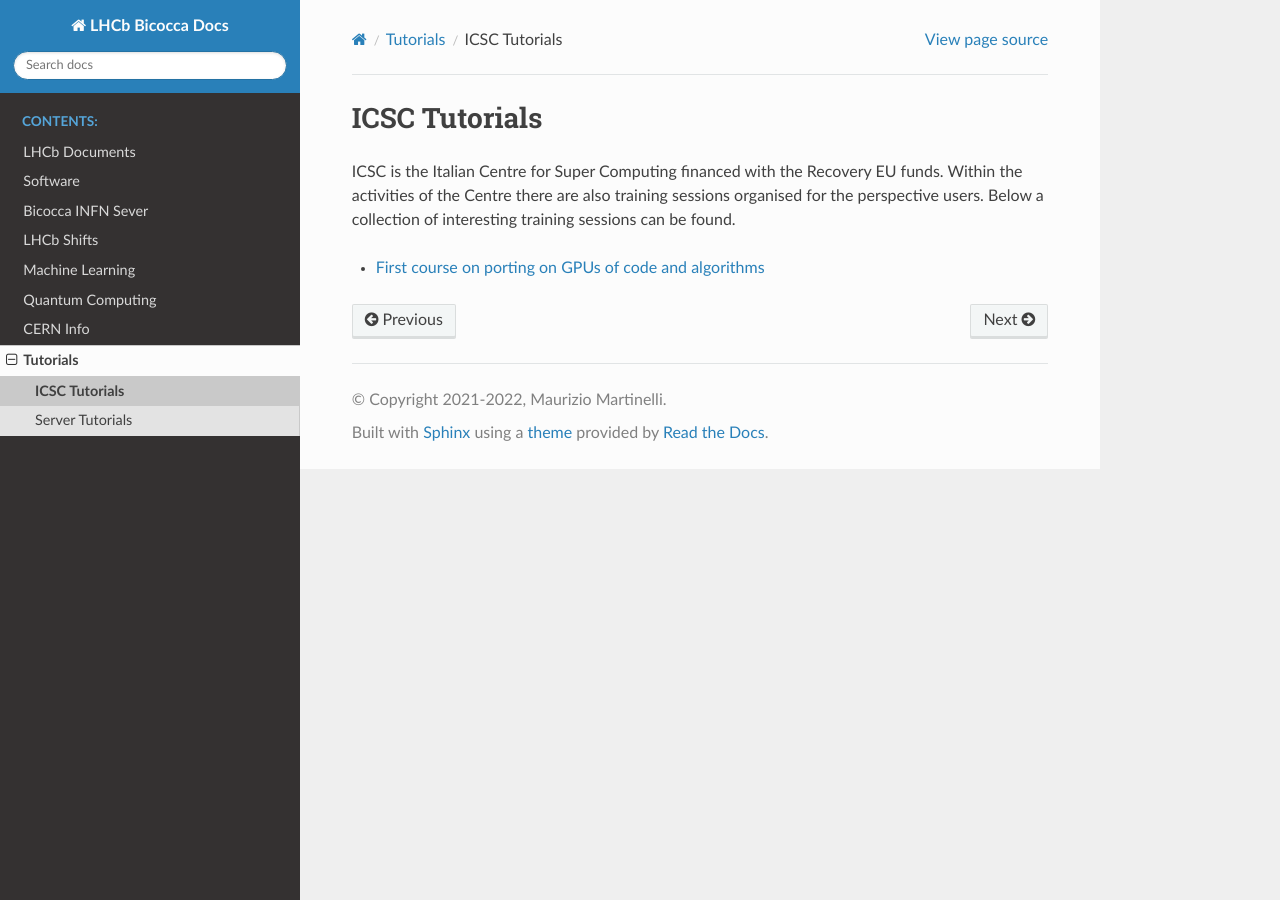
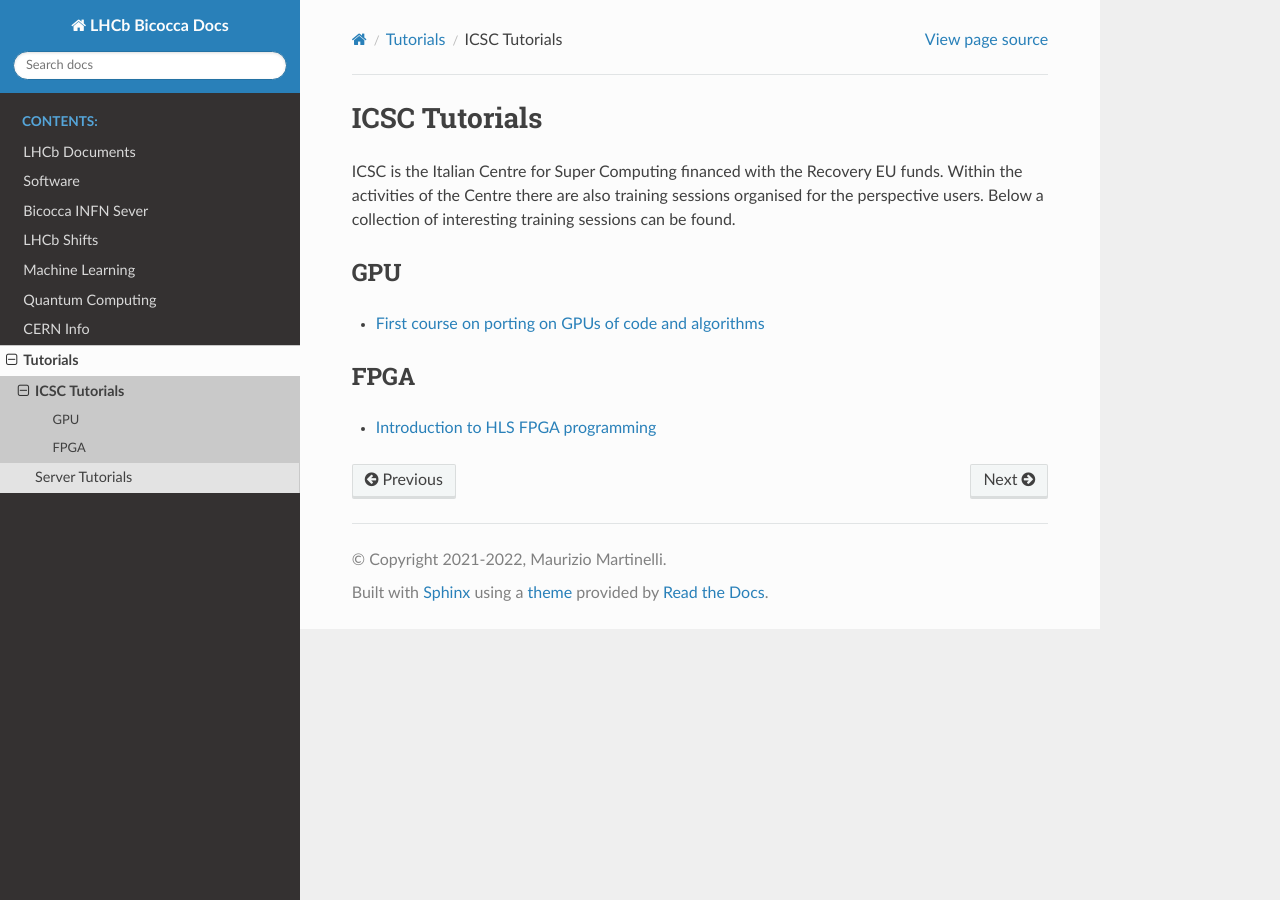
Before and after one commit to lhcb-bicocca/documentation, a Sphinx documentation site: the page built from docs/source/tutorials/icsc/index.rst, in a window 1280 px wide. Built offline with Sphinx 7.4.7 and the Read the Docs theme 2.0.0, drawn with Linux system fonts in a browser that asks for light colours.

Commit message:
Update index.rst
Added the link to the course on HLS FPGA programming

```diff
--- a/docs/source/tutorials/icsc/index.rst
+++ b/docs/source/tutorials/icsc/index.rst
@@ -5,4 +5,10 @@ ICSC is the Italian Centre for Super Computing financed with the Recovery EU fun
 Within the activities of the Centre there are also training sessions organised for the perspective users.
 Below a collection of interesting training sessions can be found.
 
+GPU
+---
 - `First course on porting on GPUs of code and algorithms <https://agenda.infn.it/event/35808/>`_
+
+FPGA
+----
+- `Introduction to HLS FPGA programming <https://agenda.infn.it/event/38191/>`_
```
